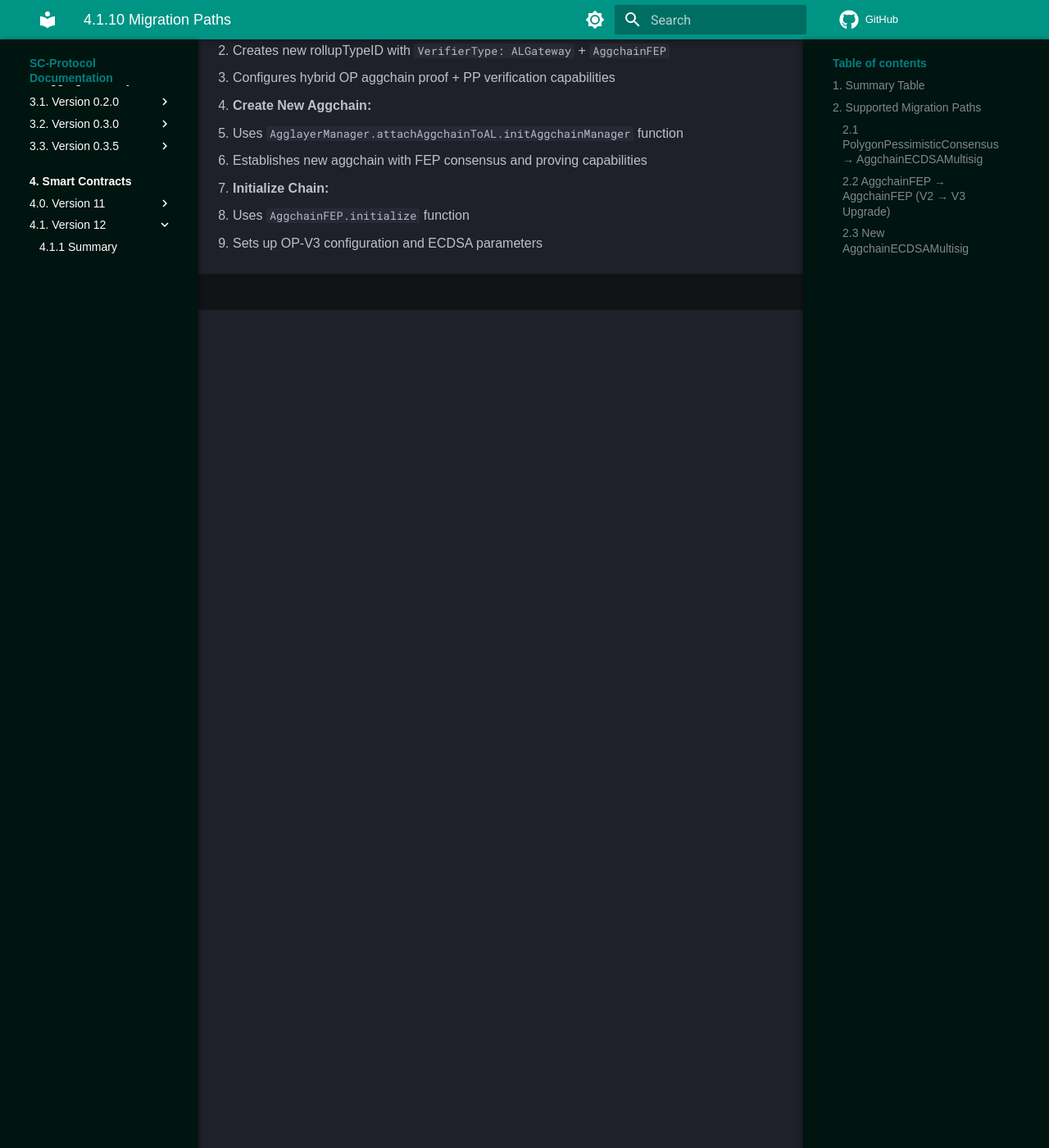
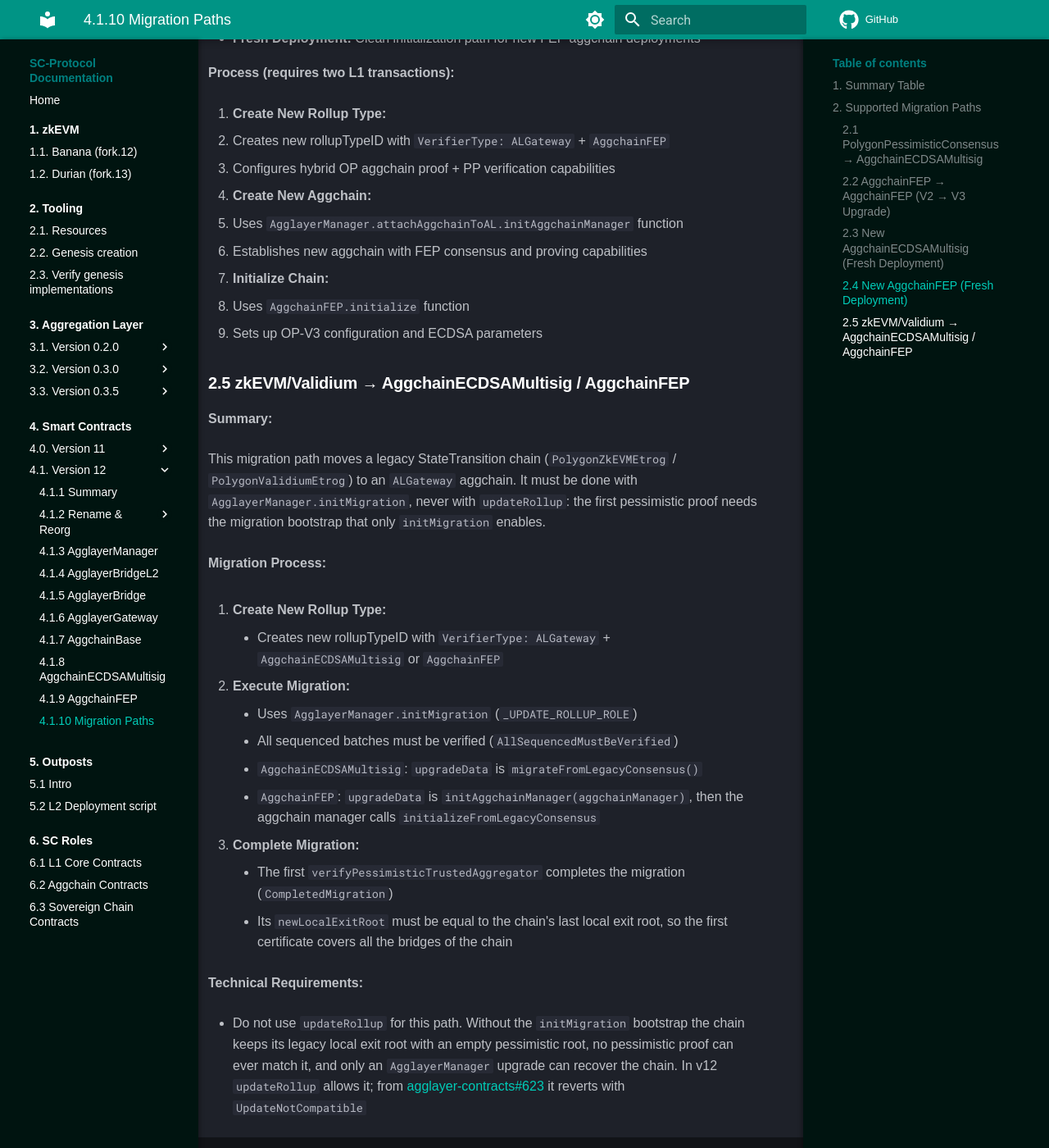
Before and after one commit to agglayer/protocol-team-docs, an MkDocs documentation site: the page built from docs/smart-contracts/v12/migration-paths.md, in a window 1280 px wide and 1400 px high, scrolled down 4591 px. Shown: the whole window at 82% size. Built offline with MkDocs 1.6.1 and Material for MkDocs 9.7.7, drawn with Linux system fonts in a browser that asks for light colours; comment, search, counter and statistics services are not loaded; some of the changed text lies outside the part shown.

Commit message:
docs: migration paths, initMigration for zkEVM/Validium and FEP upgrade by governance
Co-Authored-By: Claude Opus 5.5 <noreply@anthropic.com>

```diff
--- a/docs/smart-contracts/v12/migration-paths.md
+++ b/docs/smart-contracts/v12/migration-paths.md
@@ -75,6 +75,7 @@ This migration path upgrades existing AggchainFEP deployments to the new consens
 
 2. **Execute Migration:**
    - Uses `AgglayerManager.updateRollup.upgradeFromPreviousFEP` function
+   - Must be executed by governance (`_UPDATE_ROLLUP_ROLE`) with `updateRollup`. `updateRollupByRollupAdmin` upgrades without any initialization call, so it must not be used for this path: the chain would end up without the `GENESIS` op-succinct config nor the signers, and stop settling until the aggchain manager sets them
    - Upgrades existing AggchainFEP to new consensus type
    - Maintains existing proving configuration while adding signature capabilities
 
@@ -157,3 +158,28 @@ This path creates a new deployment path for chains that use aggchain-proof (OP-F
 3. **Initialize Chain:**
    - Uses `AggchainFEP.initialize` function
    - Sets up OP-V3 configuration and ECDSA parameters
+
+### 2.5 zkEVM/Validium → AggchainECDSAMultisig / AggchainFEP
+
+**Summary:**
+
+This migration path moves a legacy StateTransition chain (`PolygonZkEVMEtrog` / `PolygonValidiumEtrog`) to an `ALGateway` aggchain. It must be done with `AgglayerManager.initMigration`, never with `updateRollup`: the first pessimistic proof needs the migration bootstrap that only `initMigration` enables.
+
+**Migration Process:**
+
+1. **Create New Rollup Type:**
+    - Creates new rollupTypeID with `VerifierType: ALGateway` + `AggchainECDSAMultisig` or `AggchainFEP`
+
+2. **Execute Migration:**
+    - Uses `AgglayerManager.initMigration` (`_UPDATE_ROLLUP_ROLE`)
+    - All sequenced batches must be verified (`AllSequencedMustBeVerified`)
+    - `AggchainECDSAMultisig`: `upgradeData` is `migrateFromLegacyConsensus()`
+    - `AggchainFEP`: `upgradeData` is `initAggchainManager(aggchainManager)`, then the aggchain manager calls `initializeFromLegacyConsensus`
+
+3. **Complete Migration:**
+    - The first `verifyPessimisticTrustedAggregator` completes the migration (`CompletedMigration`)
+    - Its `newLocalExitRoot` must be equal to the chain's last local exit root, so the first certificate covers all the bridges of the chain
+
+**Technical Requirements:**
+
+- Do not use `updateRollup` for this path. Without the `initMigration` bootstrap the chain keeps its legacy local exit root with an empty pessimistic root, no pessimistic proof can ever match it, and only an `AgglayerManager` upgrade can recover the chain. In v12 `updateRollup` allows it; from [agglayer-contracts#623](https://github.com/agglayer/agglayer-contracts/pull/623) it reverts with `UpdateNotCompatible`
```
